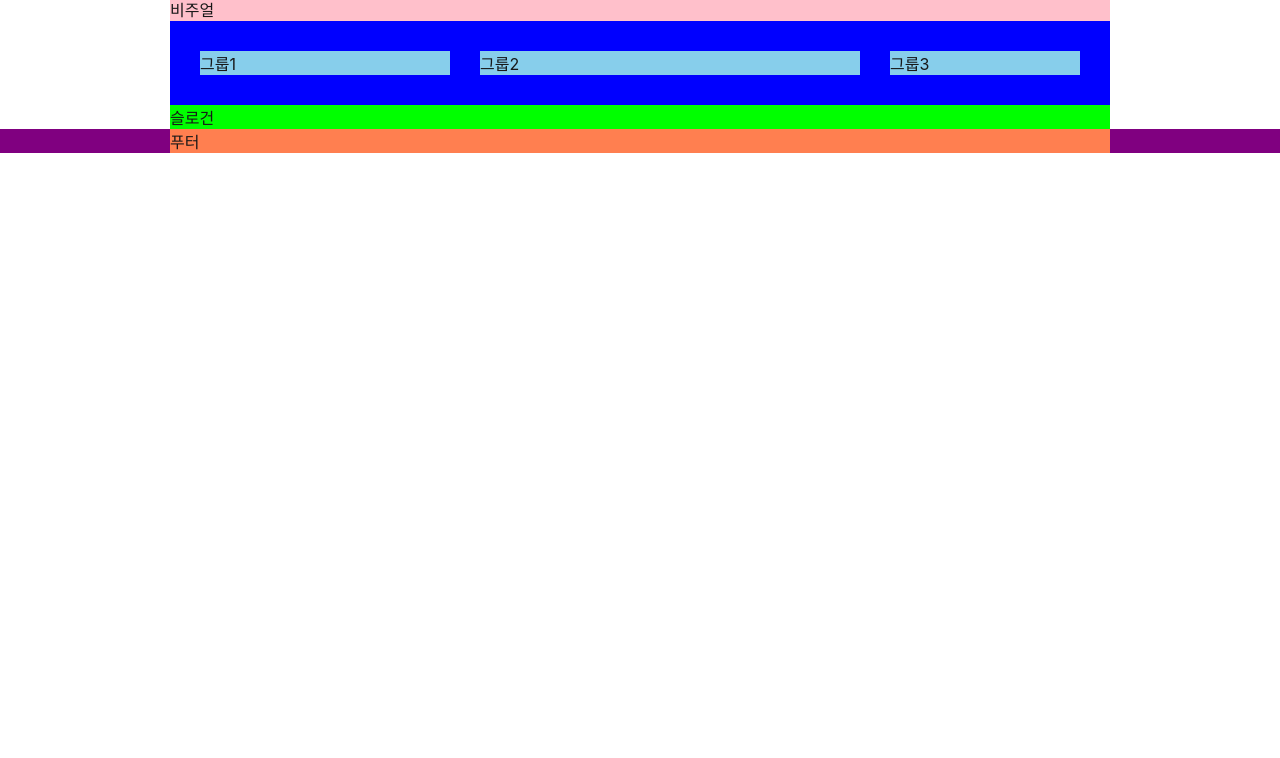
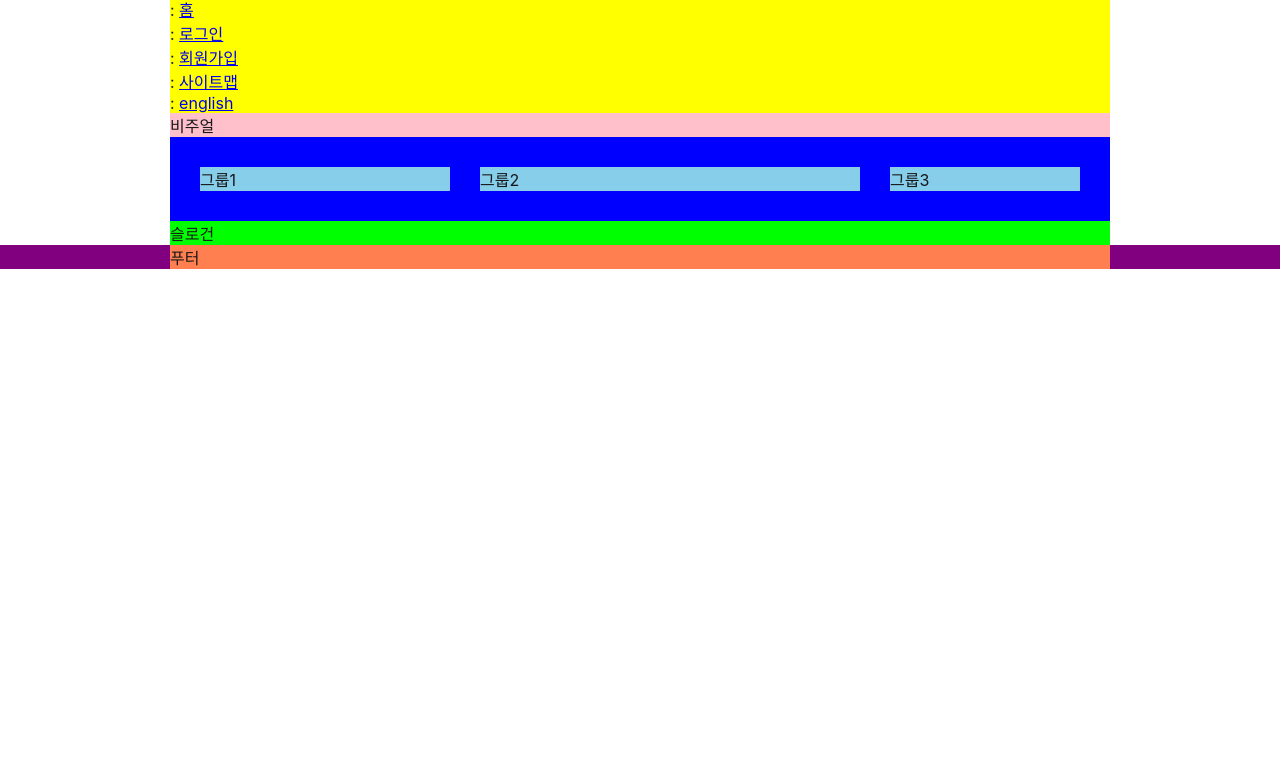
Before and after one commit to nalsae/HTML-CSS_Study, a website: page HTML5/index.html in a window 1280 px wide. Shown: the part 42-800 px from the top of the page. Drawn offline with Linux system fonts and the light colour scheme; a web font is replaced by a local one.

Commit message:
로고 및 안내링크 마크업 완성

```diff
--- a/HTML5/index.html
+++ b/HTML5/index.html
@@ -12,6 +12,28 @@
         <img src="./assets/logo.png" alt="Web Cafe"/>
       </a>
     </h1>
+    <ul class="member">
+      <li>
+        <span aria-hidden="true">:</span>
+        <a href="/">홈</a>
+      </li>
+      <li>
+        <span aria-hidden="true">:</span>
+        <a href="/">로그인</a>
+      </li>
+      <li>
+        <span aria-hidden="true">:</span>
+        <a href="/">회원가입</a>
+      </li>
+      <li>
+        <span aria-hidden="true">:</span>
+        <a href="/">사이트맵</a>
+      </li>
+      <li>
+        <span aria-hidden="true">:</span>
+        <a href="/">english</a>
+      </li>
+    </ul>
   </header>
   <div class="visual">비주얼</div>
   <main class="main">
```
